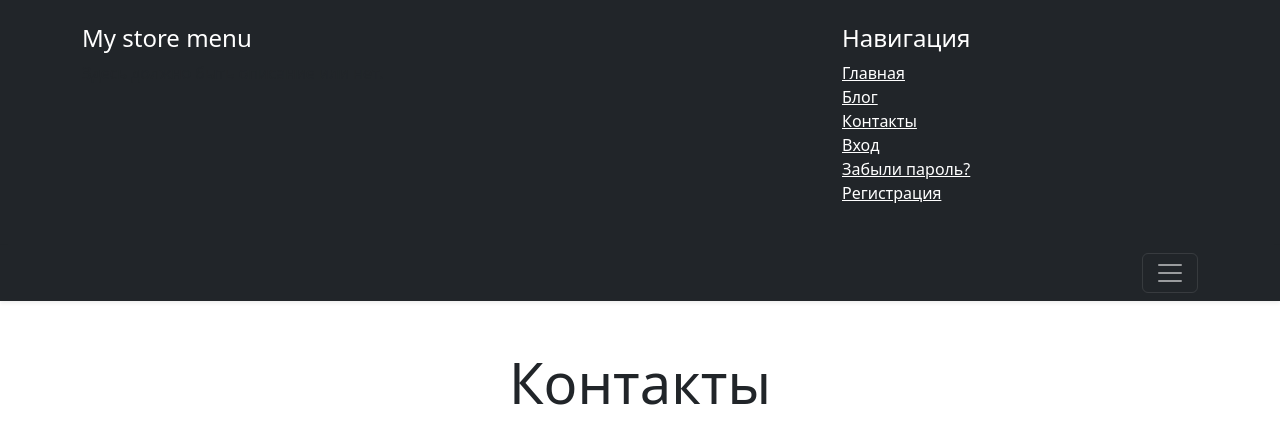
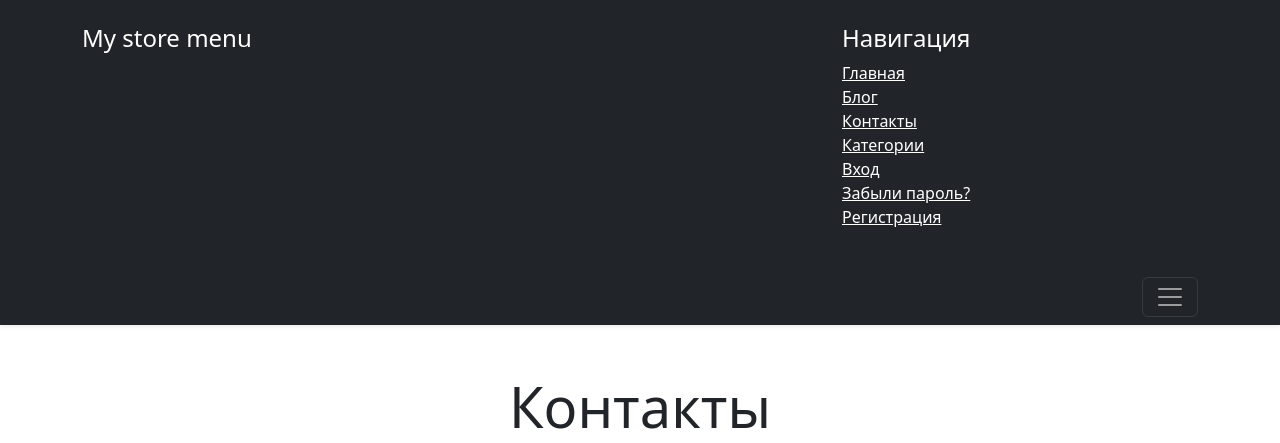
Before and after one commit to helonely/My-shop, a Django app: page /contacts/ in a window 1280 px wide, after a click that opens the changed part. Shown: the top 443 px of the page. Run offline with Django 5.2, Linux system fonts and the light colour scheme.

Commit message:
added category

```diff
--- a/catalog/templates/products/includes/inc_menu.html
+++ b/catalog/templates/products/includes/inc_menu.html
@@ -14,6 +14,7 @@
                     <li><a href="{% url 'catalog:list_products' %}" class="text-white">Главная</a></li>
                     <li><a href="{% url 'blog:blog_list' %}" class="text-white">Блог</a></li>
                     <li><a href="{% url 'catalog:contacts' %}" class="text-white">Контакты</a></li>
+                    <li><a href="{% url 'catalog:category_list' %}" class="text-white">Категории</a></li>
                     {% if user.is_authenticated %}
                     <li><a href="{% url 'users:logout' %}" class="text-white">Выход</a></li>
                     <li><a href="{% url 'users:profile_detail' %}" class="text-white">Профиль</a></li>
```
